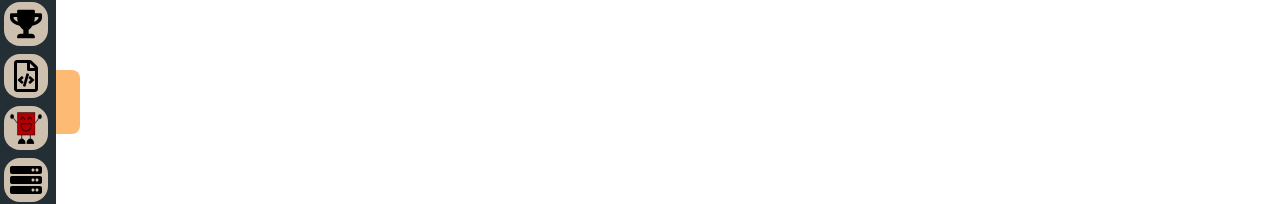
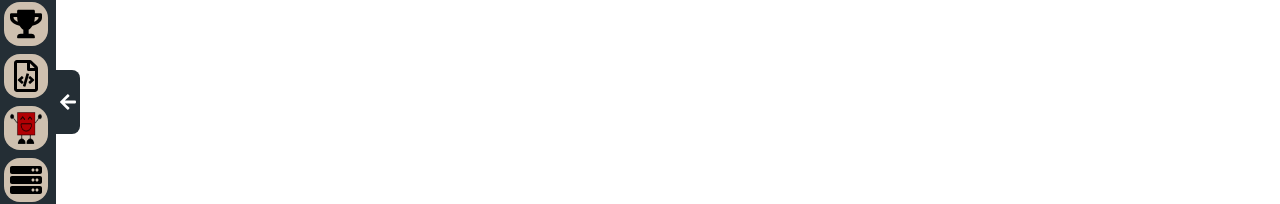
Before and after one commit to Tennis-Ball/Personal-Website-v3, a Vue app: page / in a window 1280 px wide. Shown: the part 298-502 px from the top of the page. Built offline with nearby package versions, Linux system fonts and the light colour scheme; what particles.vue3 would draw is missing.

Commit message:
added arrows to tab

```diff
--- a/src/components/Navbar.vue
+++ b/src/components/Navbar.vue
@@ -4,6 +4,7 @@ import achievements from "../assets/logos/achievements.svg";
 import projects from "../assets/logos/projects.svg";
 import pixel from "../assets/logos/pixel.png";
 import server from "../assets/logos/server.svg";
+import left from "../assets/arrows/left.svg";
 import Darkmode from "./Darkmode.vue";
 import { ref } from "vue";
 
@@ -77,17 +78,18 @@ function is_touch_enabled() {
       />
     </div>
     <button
-      class="
-        w-6
-        h-16
-        rounded-r-lg
-        bg-orange-300
-        hover:bg-orange-200
-        transition-all
-        ease-linear
-      "
+      class="w-6 h-16 p-1 rounded-r-lg bg-c_darkblue transition-all ease-linear"
       @click="close()"
-    ></button>
+    >
+      <img
+        v-bind:src="left"
+        v-bind:class="
+          (open ? '' : 'rotate-180') +
+          ' ' +
+          'transition-all ease-linear duration-200'
+        "
+      />
+    </button>
   </div>
 </template>
 
```
Also changed, not shown: src/assets/arrows/left.svg (added).
